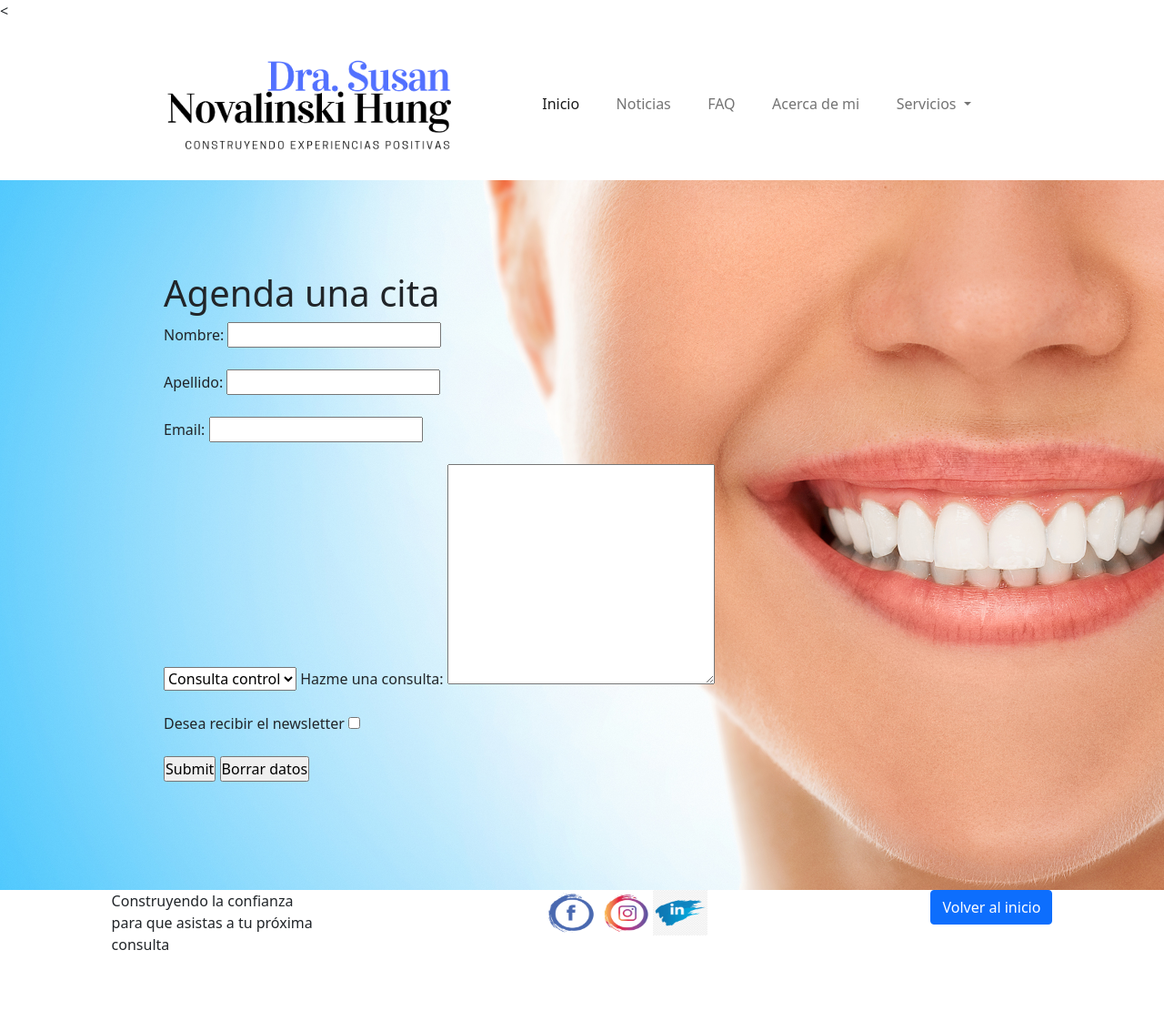
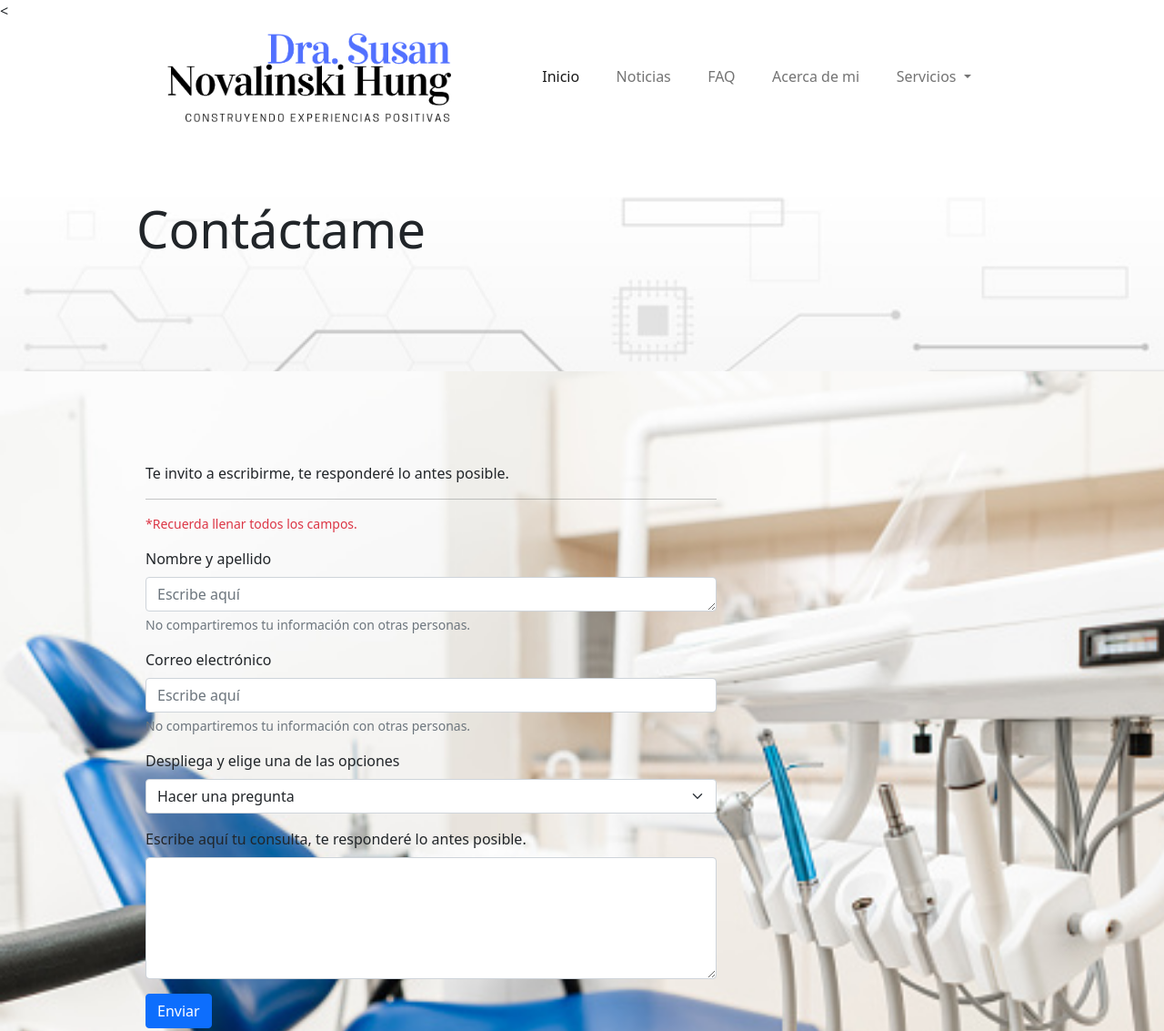
Before and after one commit to snovalinski/susannovalinski, a website: page servicios.html in a window 1280 px wide. Shown: the top 1133 px of the page at 91% size. Before the commit the page ends 1082 px from the top, so only its background shows below. Drawn offline with nearby package versions, Linux system fonts and the light colour scheme.

Commit message:
cambios footer y formulario

```diff
--- a/scss/styles.scss
+++ b/scss/styles.scss
@@ -2,6 +2,14 @@
 	margin: 0;
 	padding: 0;
 }
+
+Container {
+	div.carousel-inner {
+		 height: 450px;
+		}
+	}
+
+// arreglar que las fotos sean de la altura del carousel
 
 // header
 
@@ -14,7 +22,7 @@ header {
 
 nav {
 	margin: auto;
-	margin: 50px 180px 20px 0px
+	margin: 20px 180px 20px 0px
 }
 
 	nav ul{
@@ -26,7 +34,7 @@ nav {
     list-style-type: none;
 }
 
-header.header__fotoFondo{
+header {
 	nav {
 		div.container-fluid {
 			ul.dropdown-menu {
@@ -41,13 +49,11 @@ header.header__fotoFondo{
 	}
 }
 
-// tengo que ver si este color de dropdown esta bien
-
 .header__logo {
 	width: 25vw;
 	height: 13vh;
 	margin: auto;
-	margin: 40px 8px 30px 180px;
+	margin: 10px 8px 30px 180px;
 }
 
 // aquí termina header
@@ -90,16 +96,8 @@ Intro {
 
 // aquí termina la intro.
 
-Container {
-	div.carousel-inner {
-		 height: 450px;
-		}
-	}
+/*footer*/
 
-// arreglar que las fotos sean de la altura del carousel
-
-
-/*footer*/
 
 footer  {
 	div.main_contentFooter {
@@ -108,6 +106,7 @@ footer  {
 	    flex-wrap: nowrap;
 	    justify-content: space-around;
 	    align-items: space-around;
+	    padding-top: 40px;
 
 	   div.leftBox {
 	  	width: 18vw;
@@ -125,77 +124,51 @@ footer  {
 	    	img{
 		width: 60px;
 		height: 50px;}
-		}
-		}
+				}
+			}
 
 		div button.btn  {
 		a {color: white;
 		text-decoration: none;}
+						}
 		}
-		}
-}
-
-// esto lo coloque porque adentro no me funciona no entiendo por que?
-
-// footer {
-// 	div {
-// 		button.btn {
-// 		a {color: white;
-// 			text-decoration: none; }
-// 		}
-// 	}
-// }
-
+			}
 
 // aquí termina footer
 
-/*aquí termina la página index.html*/
+/*aquí empieza la página2: noticias.html*/
 
-/*aquí empieza la página noticias.html*/
+section {
+	div.foto_Encabezado {
+		background-image: url(../img/banner2.jpg);
+		background-size: cover;
+		width: 100vw;
+  		height: 30vh;
 
-/*página: servicios.html*/
+  		div.cuadro_descriptivo{
+  			margin-left: 150px;
+  			padding-top: 50px;
+  			 		}
+  			 			}
+  		}
 
-.imagenFondoServicios {
-	background-image: url(../img/consultoriovioleta.jpg);
-	height: 720px;
-	background-size: cover;
-	position: relative;
-}
-
-.motivosConsulta {
-	background-color: grey;
-	text-align: justify;
-	width: 500px;
-	padding: 30px 30px 30px 30px;
-	margin-left: 20px;
-}
+// aquí empieza la página3: faq.html
 
 
-.diasConsulta {
-	background-color: magenta;
-	margin: auto;
-	width: 920px;
-	height: 205px;
-	margin: 270px 0px 50px 0px;
-	padding: 0px 30px 200px 30px;
-	position: absolute;
 
 
-}
 
 
-/*página: agendaunacita.html*/
 
-.appointment {
-	background-image: url(../img/smile.jpg);
-	height: 780px;
-	background-size: cover;
-	padding-top: 100px;
-	padding-left: 180px;
+/*página4: acercademi.html*/
+
+.flexDeMi {
+	height: 500px;
+	display: flex;
+	flex-direction: row;
+	flex-wrap: nowrap;
+	justify-content: space-between;
 }
-
-/*página: acercademi.html*/
-
 
 .biografia {
 	width: 30vw;
@@ -222,13 +195,30 @@ section {
 	}
 }
 
-.flexDeMi {
-	height: 500px;
-	display: flex;
-	flex-direction: row;
-	flex-wrap: nowrap;
-	justify-content: space-between;
-}
+
+
+/*página5: servicios.html*/
+
+div.formulario {
+	background-image: url(../img/consultorio.jpg);
+ 	background-size: cover;
+ 	height: 900px;
+ 		}
+
+div.col-6 {
+	margin-top: 100px;
+	margin-left: 160px;}
+
+
+
+
+
+
+
+
+
+
+
 
 // experimentos de Robert
 
--- a/servicios.html
+++ b/servicios.html
@@ -10,8 +10,7 @@
 	<link rel="stylesheet" href="css/susanstylescss.css">
 </head>
 <body>
-
-	<Header class="header__fotoFondo">
+	<Header>
 		<img src="img/logo.png" alt="logo empresa" class="header__logo">
 
 		<nav class="navbar navbar-expand-lg navbar-light">
@@ -39,6 +38,7 @@
             				Servicios
           					</a>
              					<ul class="dropdown-menu" aria-labelledby="navbarDropdownMenuLink">
+             						<li><a class="dropdown-item" href="servicios.html">Consultar o Agendarme</a></a></li>
             						<li><a class="dropdown-item" href="servicios.html">Odontología Preventiva</a></a></li>
             						<li><a class="dropdown-item" href="servicios.html">Terapia Neural</a></li>
             						<li><a class="dropdown-item" href="servicios.html">Implantes</a></li>
@@ -51,31 +51,51 @@
 		</nav>
 	</Header>
 
-	<Section class="appointment">
-		<h1>Agenda una cita</h1>
-			<form action="#" method="post">
-				<label for="nombre">Nombre: </label>
-				<input type="text" name="nombre"><br><br>
-				<label for="apellido">Apellido: </label>
-				<input type="text" name="apellido"><br><br>
-				<label for="email">Email: </label>
-				<input type="text" name="email"><br><br>
+	<section>
+		<div class="foto_Encabezado">
+      		<div class= "cuadro_descriptivo">
+        		<h3 class="display-4">Contáctame</h3>
+        	</div>
+    	</div>
+    </section>
 
-				<select name="" id="">
-					<option value="Control">Consulta control</option>
-					<option value="Urgencia">Urgencia</option>
-					<option value="Saneamiento">Carnet de salud</option><br><br>
+	<div class="formulario">
+		<div class="row">
+			<div class="col-6">
+				<p>Te invito a escribirme, te responderé lo antes posible.</p>
+				<hr>
+				<p class="text-danger small">*Recuerda llenar todos los campos.</p>
 
-				</select>
-
-				<label for="hazme una consulta">Hazme una consulta: </label>
-				<textarea name="Hazme una consulta" id="" cols="30" rows="10"></textarea><br><br>
-				<label for="si">Desea recibir el newsletter</label>
-				<input type="checkbox" name="si" value="1"><br><br>
-				<input type="submit" name="enviar">
-				<input type="reset" name="reset" value="Borrar datos">
-			</form>
-	</Section>
+				<form>
+				<div class="mb-3">
+  					<label for="exampleFormControlTextarea1" class="form-label">Nombre y apellido</label>
+  					<textarea class="form-control" id="exampleFormControlTextarea1" placeholder="Escribe aquí" rows="1"></textarea>
+  					<div id="emailHelp" class="form-text">No compartiremos tu información con otras personas.</div>
+				</div>
+				<div class="mb-3">
+  					<label for="exampleFormControlInput1" class="form-label">Correo electrónico</label>
+ 				 	<input type="email" class="form-control" id="exampleFormControlInput1" placeholder="Escribe aquí">
+  					<div id="emailHelp" class="form-text">No compartiremos tu información con otras personas.</div>
+				</div>
+				<div class="mb-3">
+					<label for="exampleFormControlInput1" class="form-label">Despliega y elige una de las opciones</label>
+					<select class="form-select" aria-label="Default select example">
+  						<option value="1">Hacer una pregunta</option>
+ 						<option value="2">Odontología preventiva</option>
+  						<option value="3">Terapia neural</option>
+  						<option value="3">Implantes</option>
+  						<option value="3">Reparación de prótesis</option>
+					</select>
+				</div>
+				<div class="mb-3">
+  					<label for="exampleFormControlTextarea1" class="form-label">Escribe aquí tu consulta, te responderé lo antes posible.</label>
+  					<textarea class="form-control" id="exampleFormControlTextarea1" rows="5"></textarea>
+  				</div>
+  					<button type="submit" class="btn btn-primary">Enviar</button>
+				</div>
+				</form>
+		</div>
+	</div>
 
 	<footer>
 		<div class= "main_contentFooter">
@@ -83,9 +103,9 @@
 				<p>Construyendo la confianza para que asistas a tu próxima consulta</p>
 			</div>
 			<div class= "social_icons">
-				<a href="https://www.facebook.com/Snovalinski-1775746269141223"> <img src="img/faceb.png" alt="facebook"></a>
-				<a href="https://www.instagram.com/snovalinski/"> <img src="img/insta.png" alt="instagram"></a>
-				<a href="https://www.linkedin.com/in/susan-novalinski-hung-5428bbb7/"> <img src="img/lin2.png" alt="linkedin"></a>
+				<a href="https://www.facebook.com/Snovalinski-1775746269141223"> <img src="img/fb3.jpg" alt="facebook" class= "rounded"></a>
+				<a href="https://www.instagram.com/snovalinski/"> <img src="img/instagram.png" alt="instagram" class= "rounded"></a>
+				<a href="https://www.linkedin.com/in/susan-novalinski-hung-5428bbb7/"> <img src="img/linkedin1.png" alt="linkedin" class= "rounded"></a>
 			</div>
 
 			<div class="button">
```
Also changed, not shown: acercademi.html (+6 -5 lines), faq.html (+47 -9 lines), index.html (+2 -1 lines), noticias.html (+11 -12 lines), css/susanstylescss.css, img/banner.jpg (added), img/banner2.jpg (added), img/banner3.jpg (added), img/winter.jpg (added).
